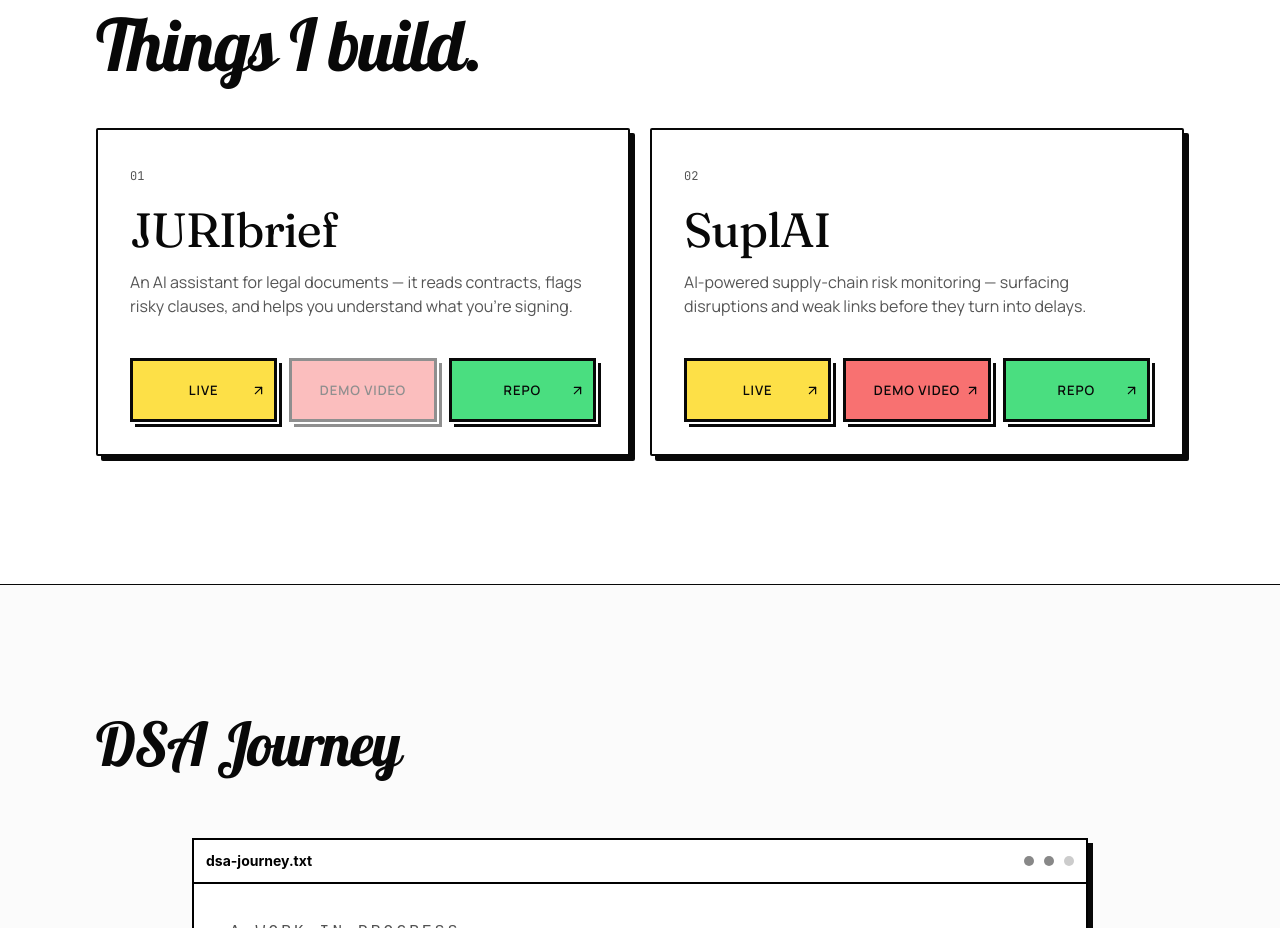
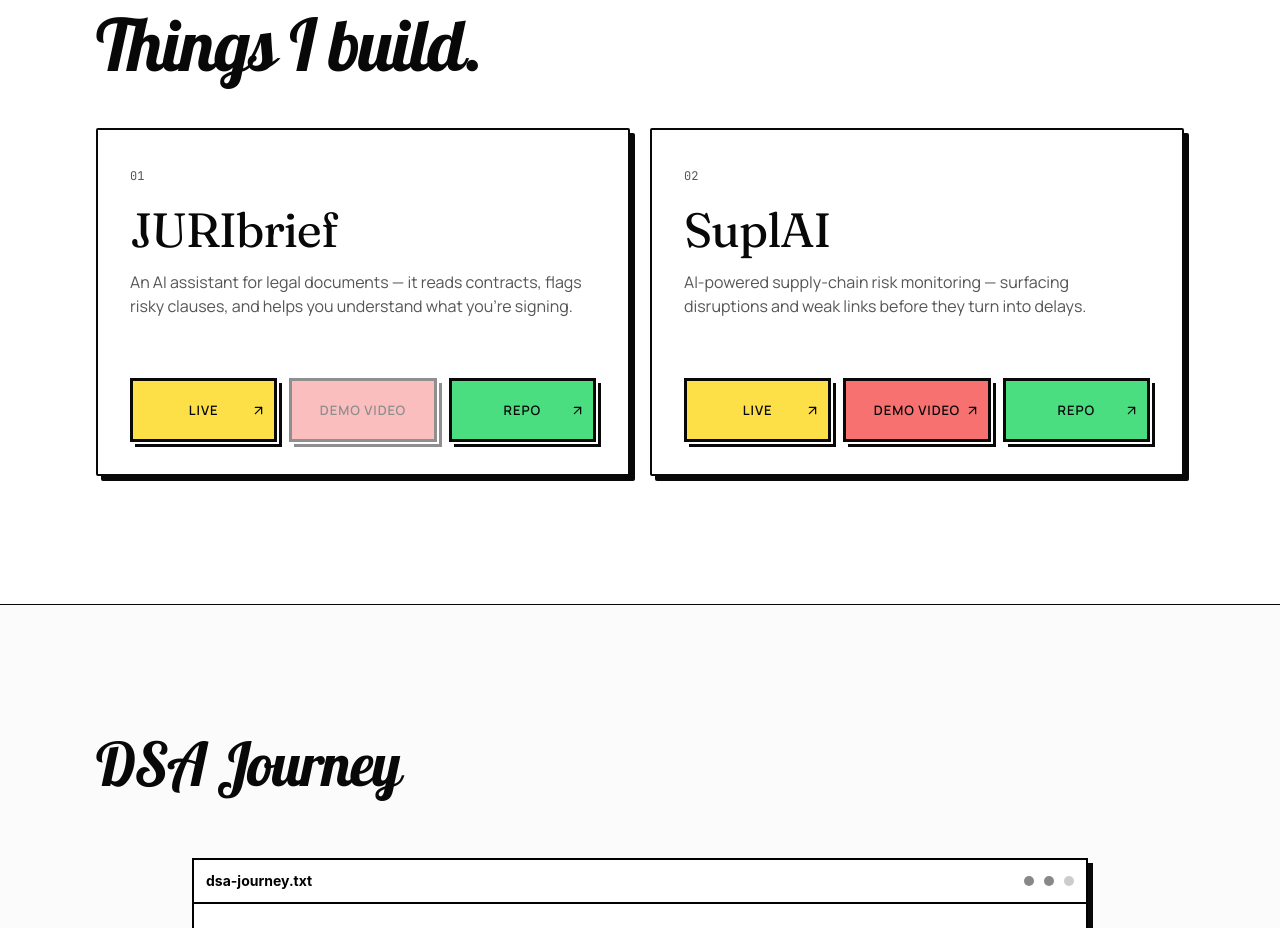
Before and after one commit to AVINASHTIWARI14/portfolio, a React (Vite) app: page / in a window 1280 px wide. Shown: the part 920-1848 px from the top of the page. Built offline with nearby package versions, Linux system fonts and the light colour scheme.

Commit message:
Improve project card hover and screenshot reveal

```diff
--- a/src/components/portfolio/Work.tsx
+++ b/src/components/portfolio/Work.tsx
@@ -17,7 +17,7 @@ export function Work() {
     <section id="work" className="mx-auto max-w-6xl px-5 py-24 sm:px-8 md:py-32">
       <h2 className="mb-12 font-[Lobster] text-5xl tracking-tight sm:text-6xl md:text-7xl">Things I build.</h2>
 
-      <motion.div layout className="grid gap-5 md:grid-cols-2">
+      <motion.div layout className="grid items-start gap-5 md:grid-cols-2">
         <AnimatePresence mode="popLayout">
           {list.map((p, i) => (
             <motion.article
@@ -27,14 +27,14 @@ export function Work() {
               animate={{ opacity: 1, y: 0 }}
               exit={{ opacity: 0, scale: 0.96 }}
               transition={{ duration: 0.4 }}
-              className="group relative flex flex-col overflow-hidden rounded-3xl border border-border bg-card p-6 transition-all duration-500 hover:scale-[1.025] hover:border-lime/50 hover:shadow-[8px_8px_0_#000] sm:p-8"
+              className="group relative flex flex-col self-start overflow-hidden rounded-3xl border border-border bg-card p-6 transition-[transform,box-shadow,border-color] duration-300 hover:scale-[1.015] hover:border-lime/50 hover:shadow-[8px_8px_0_#000] sm:p-8"
             >
               <div className="pointer-events-none absolute -right-24 -top-24 h-64 w-64 glow-lime opacity-0 blur-2xl transition-opacity duration-500 group-hover:opacity-100" />
               <div className="relative">
                 <span className="font-mono text-xs text-muted-foreground">0{i + 1}</span>
                 <h3 className="mt-5 font-display text-4xl tracking-tight md:text-5xl">{p.title}</h3>
                 <p className="mt-4 text-muted-foreground transition-all duration-300 group-hover:hidden">{p.summary}</p>
-                <div className="relative mt-5 hidden h-48 overflow-hidden border-2 border-black bg-black group-hover:block sm:h-56">
+                <div className="relative mt-5 grid h-0 overflow-hidden border-0 border-black bg-black opacity-0 transition-[height,opacity,border-width] duration-500 ease-out group-hover:h-56 group-hover:border-2 group-hover:opacity-100 sm:group-hover:h-64">
                   {p.slug === "supplai" ? (
                     <div className="project-screenshot-slideshow absolute inset-0">
                       {suplaiScreenshots.map((src, index) => (
```
